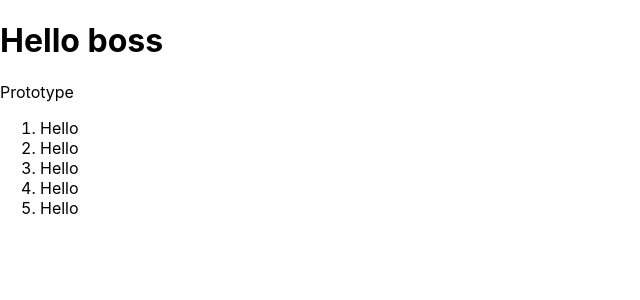
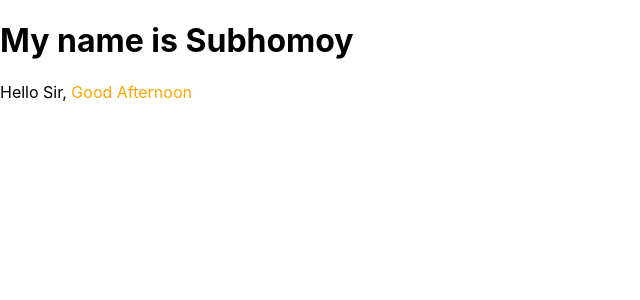
Before and after one commit to subhomoyprojects/thapa_teaching, a React (Create React App) app: page / in a window 1280 px wide. Shown: the top 300 px of the page, without its empty margins (0-640 px from the left). Built offline with nearby package versions, Linux system fonts and the light colour scheme.

Commit message:
greetings

```diff
--- a/src/component/Home.jsx
+++ b/src/component/Home.jsx
@@ -1,17 +1,29 @@
 import React from "react";
 
 export default function Home(){
+    const myName = "Subhomoy";
+    let grteeing = "";
+    let cssStyle = {};
+
+        let currentTime = new Date();
+        currentTime = currentTime.getHours();
+
+        if(currentTime >= 0 && currentTime <= 11){
+            grteeing = 'Good Morning';
+            cssStyle.color = "green";
+        }
+        else if(currentTime >= 12 && currentTime <= 19){
+            grteeing = 'Good Afternoon'
+            cssStyle.color = "orange";
+        }
+        else{
+            grteeing = 'Good Night';
+            cssStyle.color = "blue";
+        }
     return(
         <>
-            <h1>Hello boss</h1>
-            <p>Prototype</p>
-            <ol>
-                <li>Hello</li>
-                <li>Hello</li>
-                <li>Hello</li>
-                <li>Hello</li>
-                <li>Hello</li>
-            </ol>
+            <h1>My name is {myName}</h1>
+            <p>Hello Sir, <span style={cssStyle}>{grteeing}</span></p>
         </>
     );
 }
```
Also changed, not shown: 1 other file (tests, documents, lock files or other folders).
